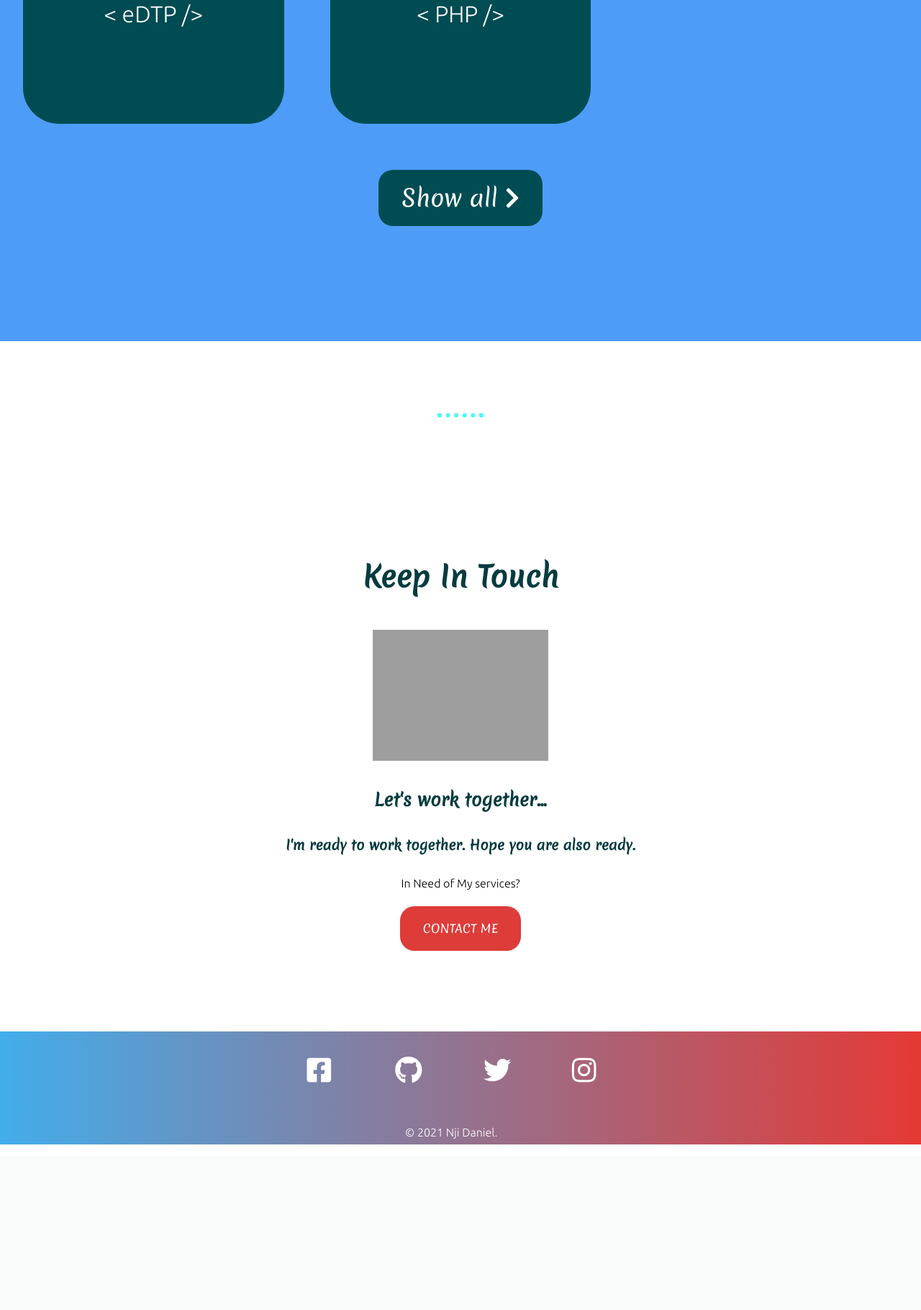
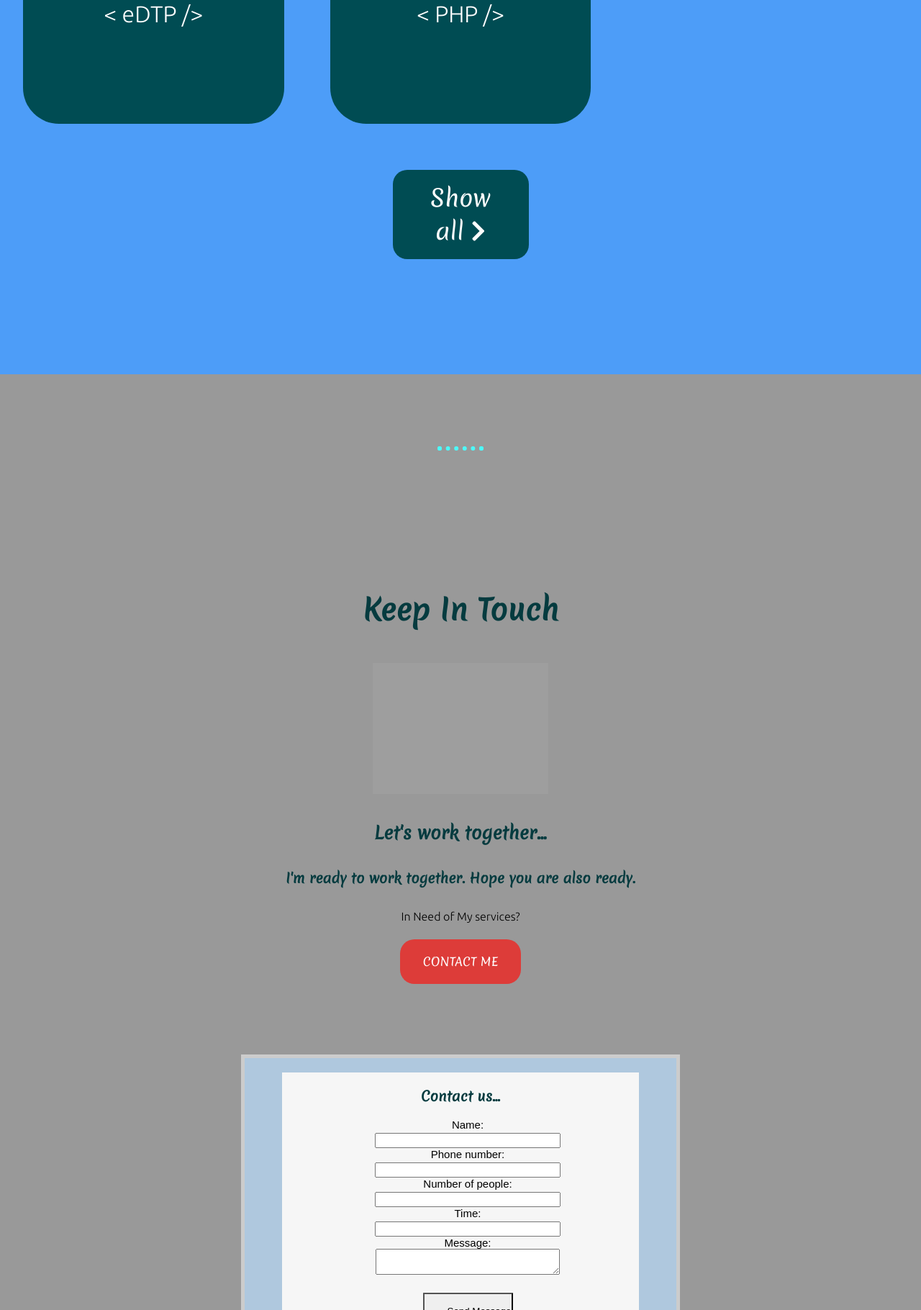
Before and after one commit to Daniel-TheProgrammer/Zuri-Stage-2-Task, a Django app: page / in a window 1280 px wide. Shown: the part 4680-6500 px from the top of the page at 72% size. Before the commit the page ends 6270 px from the top, so only its background shows below. Run offline with Django 3.2, Linux system fonts and the light colour scheme; some libraries are stand-ins or nearby versions; grey boxes are pictures that could not be loaded.

Commit message:
Done COmpulsory Task

```diff
--- /dev/null
+++ b/Compulsory/HelloWorld.py
@@ -0,0 +1,2 @@
+# Write a simple program that prints your name using your language of choice.
+print("Hello World")
--- a/resumesite/templates/home.html
+++ b/resumesite/templates/home.html
@@ -164,6 +164,79 @@
         <p>In Need of My services?</p>
         <a class="contact-btn" href="mailto:njid18753@gmail.com">CONTACT ME</a>
     </div>
+    <!--Fill Form -->
+<center>
+<style type="text/css">
+    html{
+        background-color:#999;
+        }
+    #form-wrap{
+        width:600px;
+        border:5px solid #ccc;
+        background-color:#afc8de;
+        margin:50px;
+        padding:20px 0;
+        }
+    form{
+        width:500px;
+        margin:0 auto;
+        }
+    label{
+        display:block;
+        margin:0 0 0 20px;
+        font:15px sans-serif;
+        color:black;
+        }
+    input{
+        width:250px;
+        margin:0 0 0 20px;
+        }
+    textarea{
+        width:250px;
+        margin:0 0 0 20px;
+        }
+    fieldset{
+        border:none;
+        background-color:#f6f6f6;
+        padding:0 0 20px 0;
+        }
+    .labelone{
+        margin-top:10px;
+        }
+    .btn{
+        width:125px;
+        }
+    form h4{
+        margin:20px 0 0 30px;
+        font:24px sans-serif;
+        color:#cdcdcd;
+        font-weight:bold;
+        }
+    </style>
+    <body>
+    <div id="form-wrap">
+    <form>
+    <fieldset>
+    <h3>Contact us...</h3>
+    <label class="labelone" for="name">Name:</label>
+    <input name="name"/>
+    <label for="phone no">Phone number:</label>
+    <input name="phone no"/>
+    <label for="people">Number of people:</label>
+    <input name="Number of people"/>
+    <label for="time">Time:</label>
+    <input name="time"/>
+    <label for="comments">Message:</label>
+    <textarea name="comments"></textarea>
+    </fieldset>
+    <fieldset>
+    <input class="btn" type="submit" value="Send Message"/>
+    </fieldset>
+    </form>
+    </div>
+  </center>
+
+<!--End Form-->
 
     <!-- START BOTTOM SECTION -->
 
--- a/static/CSS/style.css
+++ b/static/CSS/style.css
@@ -61,7 +61,7 @@ body {
 .navbar a {
     float: right;
     display: block;
-    color: #a72a2a;
+    color: #14be94;
     text-align: center;
     padding: 14px 16px;
     text-decoration: none;
@@ -396,7 +396,7 @@ hr {
 /* Start of bottom-site style */
 
 .bottom-site {
-    background-image: linear-gradient(to right, rgb(66, 173, 235), rgb(229, 57, 53));
+    background-image: linear-gradient(to right, rgb(66, 173, 235), rgb(152, 226, 222));
     line-height: 2;
     margin: 20px auto 0 auto;
     text-align: left;
```
Also changed, not shown: static/images/Title_icon.ico (deleted).
